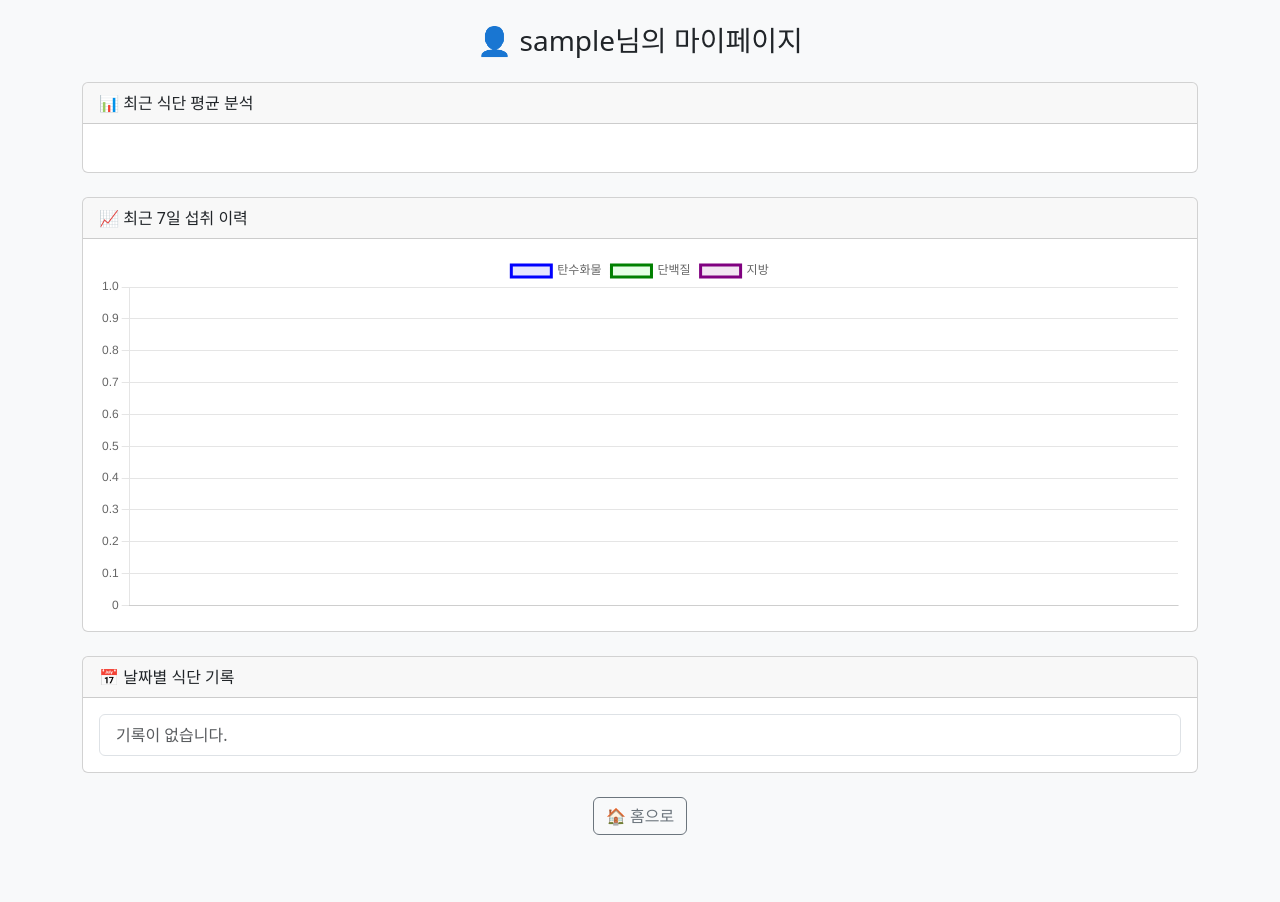
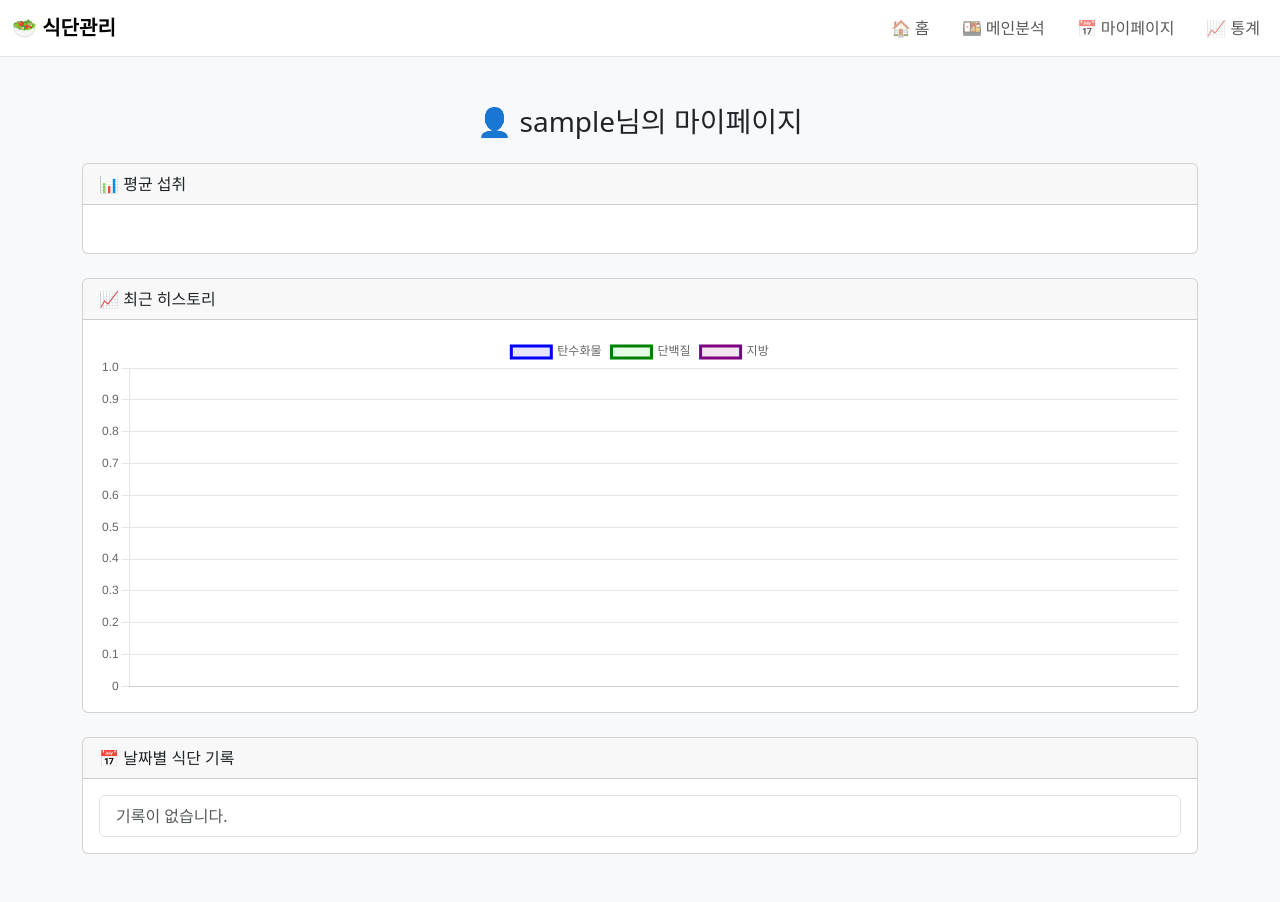
Before and after one commit to sungjin9288/Diet-tracker, a Flask app: page /mypage in a window 1280 px wide. Before the commit the page ends 835 px from the top, so only its background shows below. Run offline with Flask 3, Linux system fonts and the light colour scheme; the visitor is signed in with stand-in values (Sample User, id 1); data that the repository does not hold is empty.

Commit message:
🚀 네비게이션바 포함 최종 통합버전 업데이트

```diff
--- a/templates/mypage.html
+++ b/templates/mypage.html
@@ -1,45 +1,52 @@
 <!DOCTYPE html>
 <html lang="ko">
 <head>
-  <meta charset="UTF-8" />
+  <meta charset="UTF-8">
   <title>마이페이지 | 식단 분석 시스템</title>
   <meta name="viewport" content="width=device-width, initial-scale=1" />
   <link href="https://cdn.jsdelivr.net/npm/bootstrap@5.3.0/dist/css/bootstrap.min.css" rel="stylesheet" />
   <script src="https://cdn.jsdelivr.net/npm/chart.js"></script>
 </head>
 <body class="bg-light">
+
+  <!-- ✅ 공통 네비게이션 -->
+  <nav class="navbar navbar-expand-lg navbar-light bg-white border-bottom mb-4">
+    <div class="container-fluid">
+      <a class="navbar-brand fw-bold" href="/">🥗 식단관리</a>
+      <div>
+        <ul class="navbar-nav me-auto mb-2 mb-lg-0 d-flex flex-row gap-3">
+          <li class="nav-item"><a class="nav-link" href="/">🏠 홈</a></li>
+          <li class="nav-item"><a class="nav-link" href="/main">🍱 메인분석</a></li>
+          <li class="nav-item"><a class="nav-link" href="/mypage">📅 마이페이지</a></li>
+          <li class="nav-item"><a class="nav-link" href="/stats">📈 통계</a></li>
+        </ul>
+      </div>
+    </div>
+  </nav>
+
   <div class="container py-4">
     <h3 class="text-center mb-4">👤 {{ user_name }}님의 마이페이지</h3>
 
-    <!-- 평균 통계 요약 -->
     <div class="card mb-4">
-      <div class="card-header">📊 최근 식단 평균 분석</div>
+      <div class="card-header">📊 평균 섭취</div>
       <div class="card-body">
-        <ul id="avgSummary">
-          <!-- JS로 평균 탄단지 표시 -->
-        </ul>
+        <ul id="avgSummary"></ul>
       </div>
     </div>
 
-    <!-- 차트 -->
     <div class="card mb-4">
-      <div class="card-header">📈 최근 7일 섭취 이력</div>
+      <div class="card-header">📈 최근 히스토리</div>
       <div class="card-body">
         <canvas id="historyChart" height="100"></canvas>
       </div>
     </div>
 
-    <!-- 저장된 식단 표시 -->
     <div class="card mb-4">
       <div class="card-header">📅 날짜별 식단 기록</div>
       <div class="card-body">
         <ul id="logList" class="list-group"></ul>
       </div>
     </div>
-
-    <div class="text-center">
-      <a href="/" class="btn btn-outline-secondary">🏠 홈으로</a>
-    </div>
   </div>
 
   <script src="/static/mypage.js"></script>
```
Also changed, not shown: static/food-data.json (added, +10 -0 lines), templates/index.html (+17 -1 lines), templates/stats.html (+16 -4 lines).
